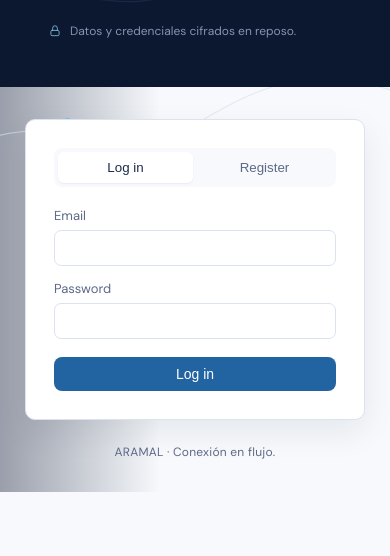
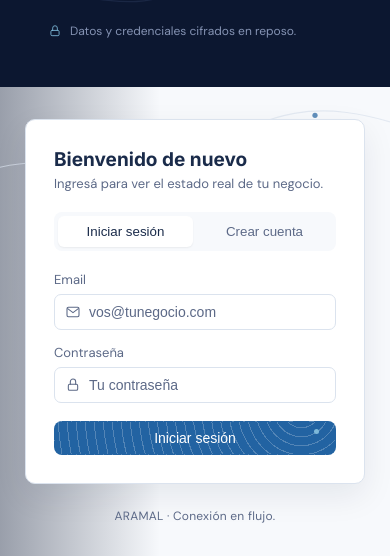
Before and after one commit to nacostalopez/escal, a plain HTML site: page frontend/index.html in a window 390 px wide. Shown: the part 544-1100 px from the top of the page. Before the commit the page ends 1036 px from the top, so only its background shows below. Drawn offline with Linux system fonts and the light colour scheme.

Commit message:
Localize auth copy to Spanish and polish the login/register card
- Login/register was the last English-language surface in an
  otherwise Spanish, ARAMAL-voiced app: tabs, labels, buttons, and
  the session-expired message are now in Spanish (vos register),
  with placeholders like "vos@tunegocio.com" instead of empty fields.
- The card felt sparse and generic — added a per-tab heading
  ("Bienvenido de nuevo" / "Creá tu cuenta"), icons inside each input,
  and gave every .btn-primary a subtle concentric-ring texture (the
  hero panel's own orbit motif, scaled down) plus an accent dot
  instead of a flat fill, so buttons read as designed rather than a
  plain colored rectangle. This affects every primary button in the
  app (empty-state CTA, new-store modal), not just auth.
- Fixed a real bug the dark-mode pass surfaced: input placeholders
  had no explicit color, so dark mode showed the browser's default
  placeholder tint instead of the brand's muted blue-gray.
- Verified in-browser: light/dark, both tabs, mobile width, and the
  other primary buttons elsewhere in the app.

Co-Authored-By: Claude Sonnet 5 <noreply@anthropic.com>

```diff
--- a/frontend/app.js
+++ b/frontend/app.js
@@ -106,6 +106,8 @@ function switchAuthTab(tab) {
   document.getElementById("tab-register").classList.toggle("active", !isLogin);
   document.getElementById("login-form").hidden = !isLogin;
   document.getElementById("register-form").hidden = isLogin;
+  document.getElementById("login-heading").hidden = !isLogin;
+  document.getElementById("register-heading").hidden = isLogin;
   authError.hidden = true;
 }
 
@@ -180,7 +182,7 @@ function showLoggedOut() {
 function sessionExpired() {
   showLoggedOut();
   switchAuthTab("login");
-  showAuthError("Your session expired — please log in again.");
+  showAuthError("Tu sesión expiró — iniciá sesión de nuevo.");
 }
 
 function setTokens(accessToken, refreshToken) {
--- a/frontend/index.html
+++ b/frontend/index.html
@@ -38,7 +38,7 @@
       </button>
       <div id="topbar-account" class="topbar-account" hidden>
         <span id="account-name"></span>
-        <button id="logout-btn" class="btn btn-ghost">Log out</button>
+        <button id="logout-btn" class="btn btn-ghost">Cerrar sesión</button>
       </div>
     </div>
   </header>
@@ -85,32 +85,56 @@
           <circle cx="150" cy="800" r="3.5" fill="#2263A2"/>
         </svg>
         <div class="auth-card">
+          <div id="login-heading" class="auth-card-heading">
+            <h2>Bienvenido de nuevo</h2>
+            <p>Ingresá para ver el estado real de tu negocio.</p>
+          </div>
+          <div id="register-heading" class="auth-card-heading" hidden>
+            <h2>Creá tu cuenta</h2>
+            <p>Dos minutos y empezás a ver tus datos en tiempo real.</p>
+          </div>
+
           <div class="auth-tabs">
-            <button id="tab-login" class="auth-tab active">Log in</button>
-            <button id="tab-register" class="auth-tab">Register</button>
+            <button id="tab-login" class="auth-tab active">Iniciar sesión</button>
+            <button id="tab-register" class="auth-tab">Crear cuenta</button>
           </div>
 
           <form id="login-form" class="auth-form">
             <label>Email
-              <input type="email" id="login-email" required autocomplete="username" />
+              <span class="input-wrap">
+                <svg class="input-icon" width="16" height="16" viewBox="0 0 24 24" fill="none" stroke="currentColor" stroke-width="1.6" stroke-linecap="round" stroke-linejoin="round"><rect x="3" y="5" width="18" height="14" rx="2"/><path d="m4 7 8 6 8-6"/></svg>
+                <input type="email" id="login-email" required autocomplete="username" placeholder="vos@tunegocio.com" />
+              </span>
             </label>
-            <label>Password
-              <input type="password" id="login-password" required autocomplete="current-password" />
+            <label>Contraseña
+              <span class="input-wrap">
+                <svg class="input-icon" width="16" height="16" viewBox="0 0 24 24" fill="none" stroke="currentColor" stroke-width="1.6" stroke-linecap="round" stroke-linejoin="round"><rect x="5" y="11" width="14" height="9" rx="2"/><path d="M8 11V7a4 4 0 0 1 8 0v4"/></svg>
+                <input type="password" id="login-password" required autocomplete="current-password" placeholder="Tu contraseña" />
+              </span>
             </label>
-            <button type="submit" class="btn btn-primary">Log in</button>
+            <button type="submit" class="btn btn-primary">Iniciar sesión</button>
           </form>
 
           <form id="register-form" class="auth-form" hidden>
-            <label>Account name
-              <input type="text" id="register-account-name" required placeholder="My Store LLC" />
+            <label>Nombre de tu negocio
+              <span class="input-wrap">
+                <svg class="input-icon" width="16" height="16" viewBox="0 0 24 24" fill="none" stroke="currentColor" stroke-width="1.6" stroke-linecap="round" stroke-linejoin="round"><path d="M4 21V9l8-4 8 4v12"/><path d="M9 21v-6h6v6"/></svg>
+                <input type="text" id="register-account-name" required placeholder="Mi Negocio SRL" />
+              </span>
             </label>
             <label>Email
-              <input type="email" id="register-email" required autocomplete="username" />
+              <span class="input-wrap">
+                <svg class="input-icon" width="16" height="16" viewBox="0 0 24 24" fill="none" stroke="currentColor" stroke-width="1.6" stroke-linecap="round" stroke-linejoin="round"><rect x="3" y="5" width="18" height="14" rx="2"/><path d="m4 7 8 6 8-6"/></svg>
+                <input type="email" id="register-email" required autocomplete="username" placeholder="vos@tunegocio.com" />
+              </span>
             </label>
-            <label>Password
-              <input type="password" id="register-password" required minlength="8" autocomplete="new-password" />
+            <label>Contraseña
+              <span class="input-wrap">
+                <svg class="input-icon" width="16" height="16" viewBox="0 0 24 24" fill="none" stroke="currentColor" stroke-width="1.6" stroke-linecap="round" stroke-linejoin="round"><rect x="5" y="11" width="14" height="9" rx="2"/><path d="M8 11V7a4 4 0 0 1 8 0v4"/></svg>
+                <input type="password" id="register-password" required minlength="8" autocomplete="new-password" placeholder="Mínimo 8 caracteres" />
+              </span>
             </label>
-            <button type="submit" class="btn btn-primary">Create account</button>
+            <button type="submit" class="btn btn-primary">Crear cuenta</button>
           </form>
 
           <p id="auth-error" class="error-text" hidden></p>
--- a/frontend/style.css
+++ b/frontend/style.css
@@ -114,10 +114,25 @@ a:hover { text-decoration: underline; }
 }
 
 .btn-primary {
+  position: relative;
+  overflow: hidden;
   background: var(--primary);
+  /* Concentric-ring texture (the login hero's orbit motif, scaled down)
+     instead of a flat fill — gives buttons some depth. */
+  background-image: repeating-radial-gradient(circle at 88% -40%, rgba(255,255,255,0.22) 0, rgba(255,255,255,0.22) 1px, transparent 1px, transparent 9px);
   color: white;
 }
-.btn-primary:hover { background: var(--primary-dark); }
+.btn-primary::after {
+  content: "";
+  position: absolute;
+  top: 7px;
+  right: 16px;
+  width: 5px;
+  height: 5px;
+  border-radius: 50%;
+  background: var(--celeste);
+}
+.btn-primary:hover { background-color: var(--primary-dark); }
 
 .btn-ghost {
   background: transparent;
@@ -210,6 +225,10 @@ a:hover { text-decoration: underline; }
   .auth-formside { flex: none; padding: 32px 0; }
 }
 
+.auth-card-heading { margin-bottom: 20px; }
+.auth-card-heading h2 { font-family: "Inter", sans-serif; font-size: 19px; margin: 0 0 4px; }
+.auth-card-heading p { margin: 0; font-size: 13px; color: var(--muted); }
+
 .auth-tabs {
   display: flex;
   gap: 4px;
@@ -237,6 +256,16 @@ a:hover { text-decoration: underline; }
 
 .auth-form { display: flex; flex-direction: column; gap: 14px; }
 .auth-form label { font-size: 13px; color: var(--muted); display: flex; flex-direction: column; gap: 6px; }
+.input-wrap { position: relative; display: block; }
+.input-icon {
+  position: absolute;
+  left: 11px;
+  top: 50%;
+  transform: translateY(-50%);
+  color: var(--muted);
+  pointer-events: none;
+}
+
 .auth-form input, .auth-form select {
   font-size: 14px;
   padding: 9px 10px;
@@ -245,6 +274,8 @@ a:hover { text-decoration: underline; }
   background: var(--panel);
   color: var(--text);
 }
+.auth-form .input-wrap input { width: 100%; padding-left: 34px; }
+.auth-form input::placeholder { color: var(--muted); opacity: 1; }
 .auth-form button { margin-top: 4px; }
 
 .error-text { color: var(--danger); font-size: 13px; margin-top: 14px; }
```
